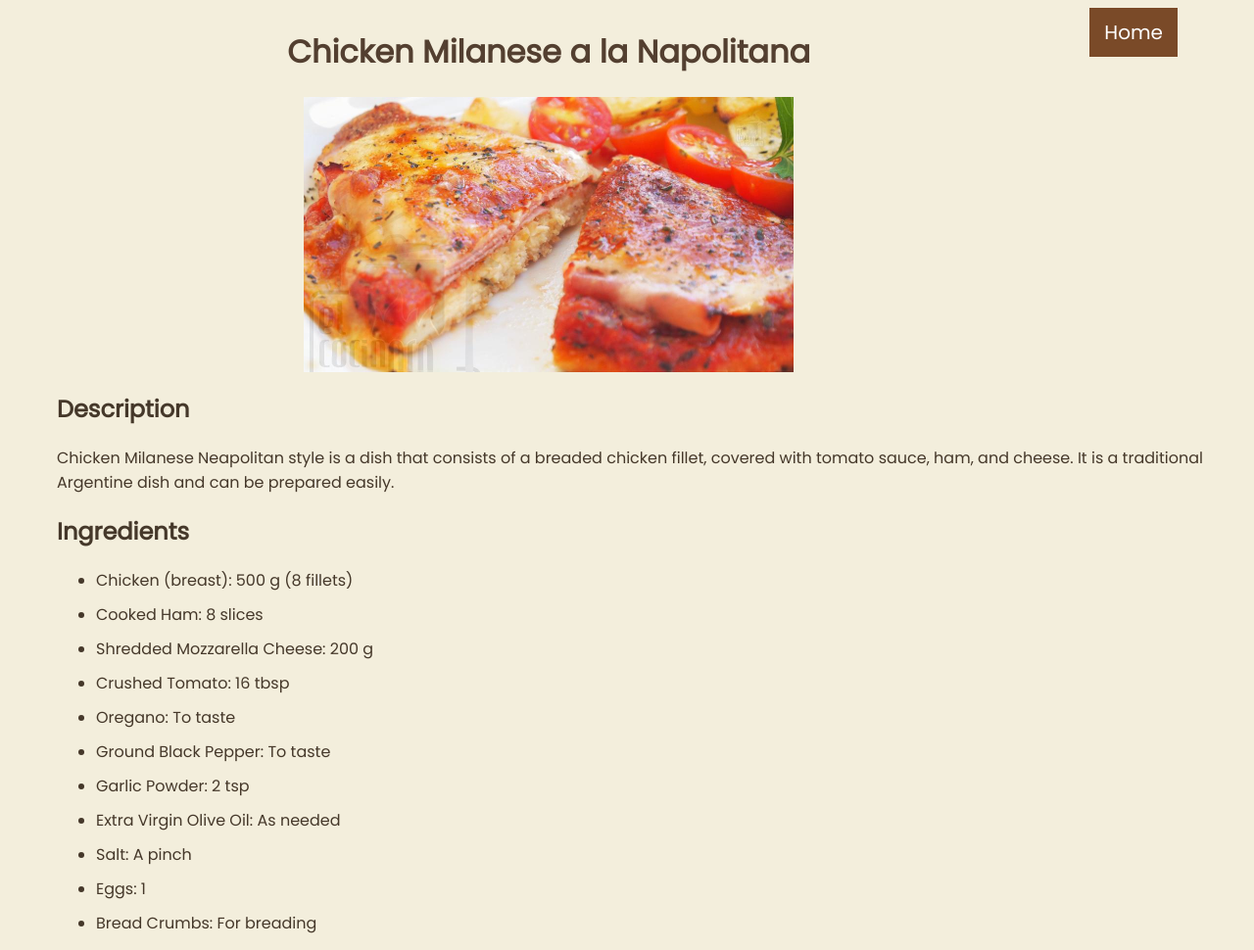
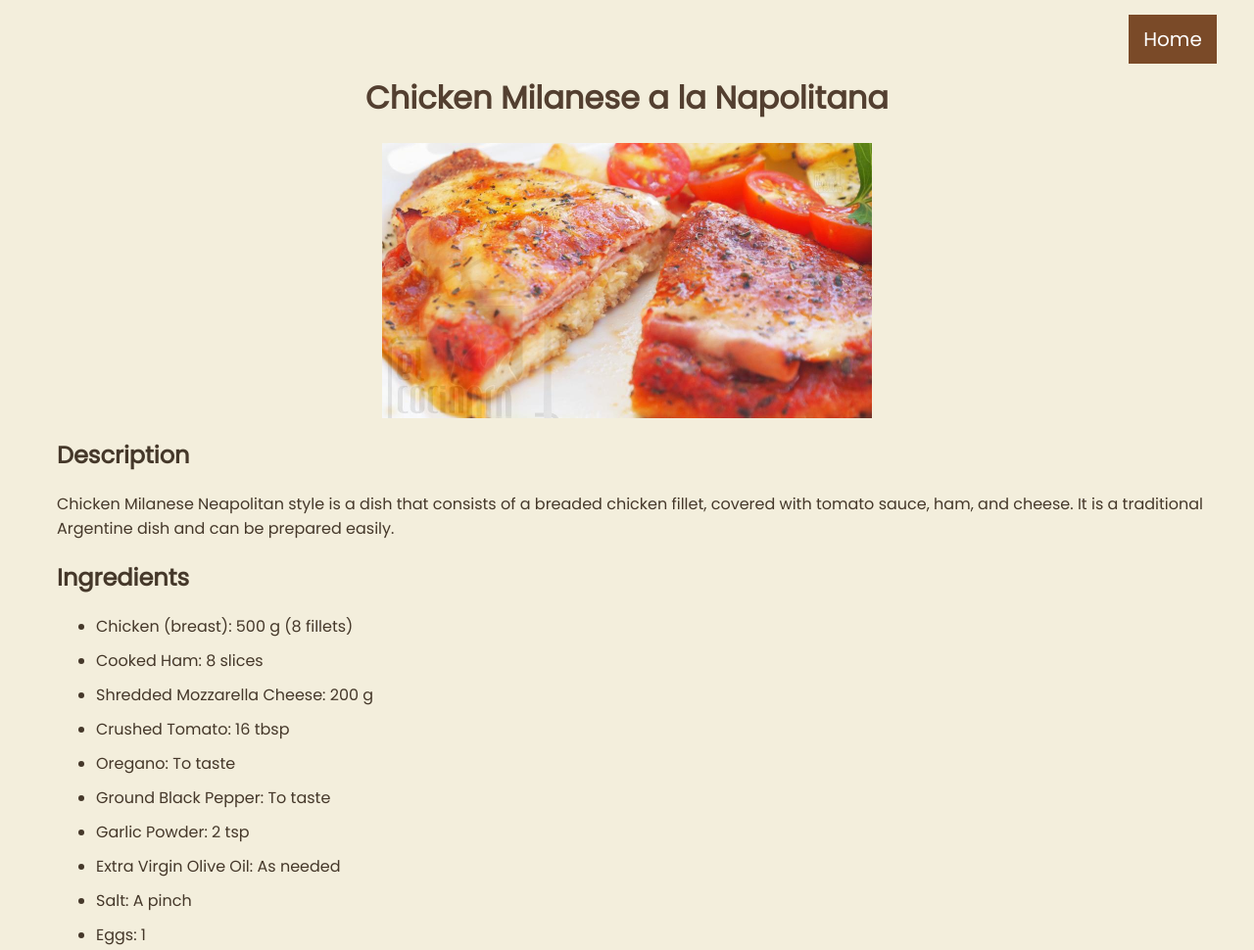
Before and after one commit to GeorgeGreen0/odin-recipes, a plain HTML site: page recipes/mila-pollo-napo.html in a window 1280 px wide. Shown: the top 970 px of the page at 98% size. Drawn offline with Linux system fonts and the light colour scheme.

Commit message:
Changed style for Home button on recipes pages and pushed the header up.

```diff
--- a/style.css
+++ b/style.css
@@ -12,6 +12,7 @@
     flex-direction: column;
     align-items: center;
     color:#533F30;
+    margin-top: -10px;
 }
 
 .links-to-recipes {
@@ -68,11 +69,13 @@
 }
 
 .home-link {
-  float: right;
   background-color: #7A4A28;
   color: white;
   padding: 10px 15px;
   text-decoration: none;
   font-size: 20px;
-  margin-right: 70px;
+  margin: 15px 30px 0 auto;
+  display: block;
+  max-width: 60px;
+  text-align: center;
 }
```
